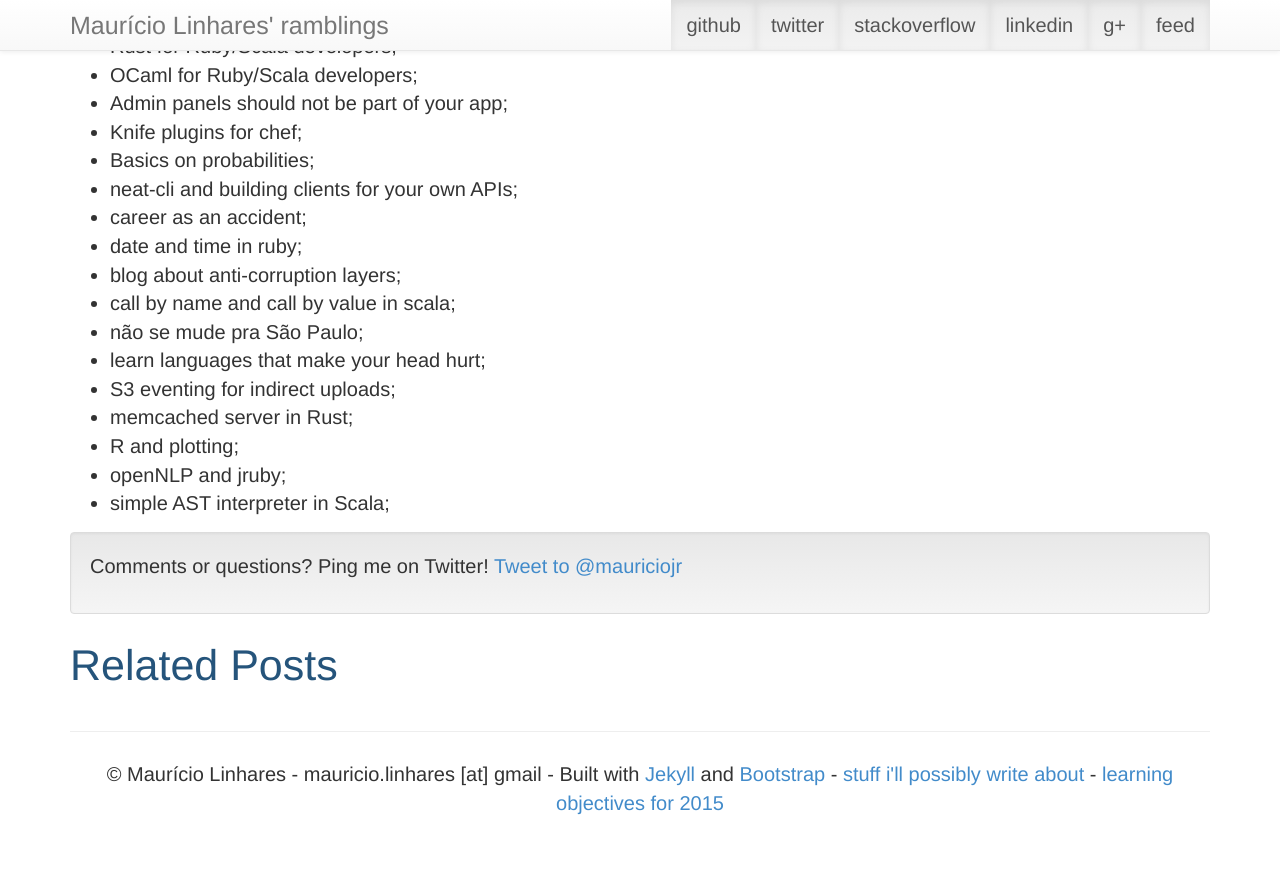
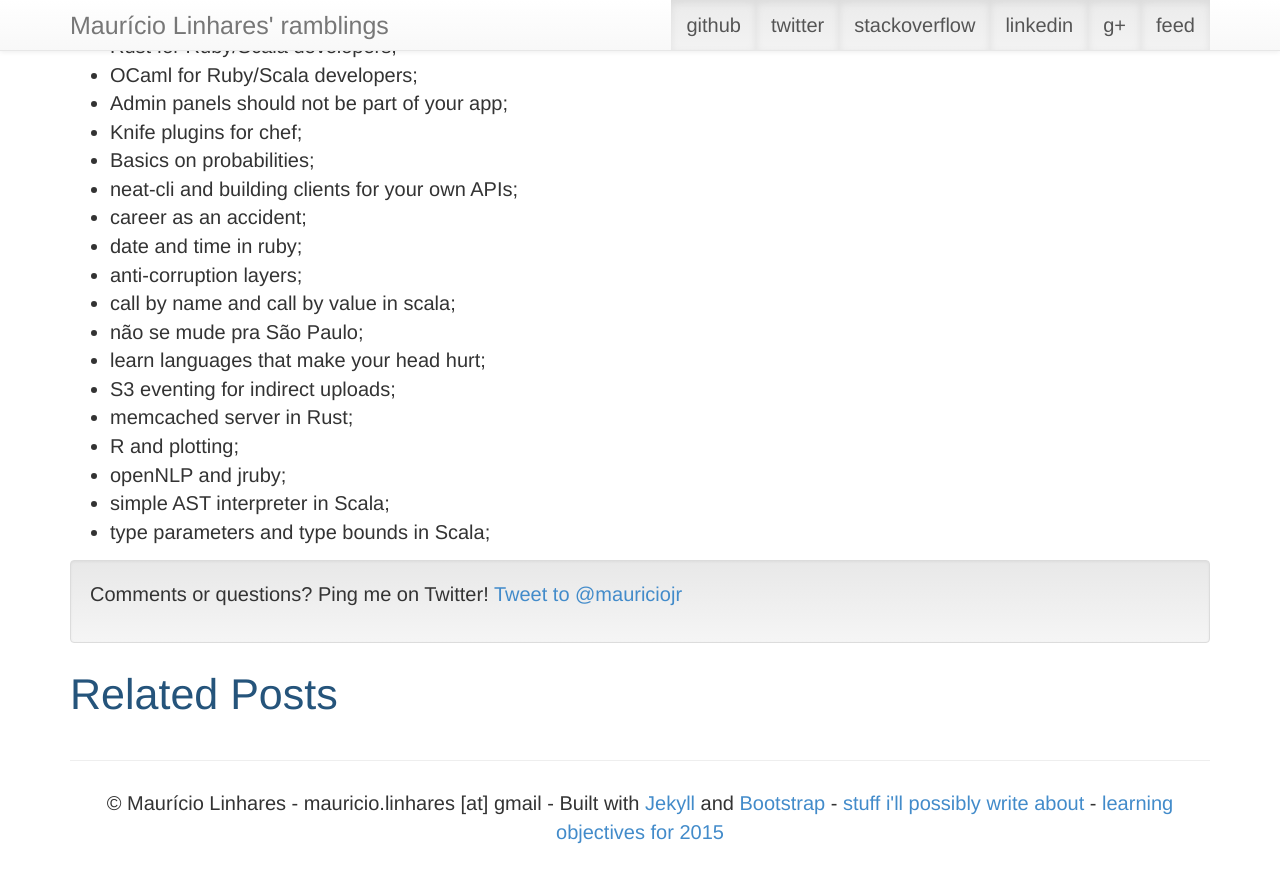
Before and after one commit to mauricio/mauricio.github.com, a Jekyll site: the page built from ideas/index.md, in a window 1280 px wide and 900 px high, scrolled down 527 px. Shown: the top 883 px of the window. Built offline with Jekyll 4.4.1, drawn with Linux system fonts in a browser that asks for light colours; comment, search, counter and statistics services are not loaded.

Commit message:
More ideas

```diff
--- a/ideas/index.md
+++ b/ideas/index.md
@@ -26,7 +26,7 @@ subtitle: my sandbox
 * neat-cli and building clients for your own APIs;
 * career as an accident;
 * date and time in ruby;
-* blog about anti-corruption layers;
+* anti-corruption layers;
 * call by name and call by value in scala;
 * não se mude pra São Paulo;
 * learn languages that make your head hurt;
@@ -35,3 +35,4 @@ subtitle: my sandbox
 * R and plotting;
 * openNLP and jruby;
 * simple AST interpreter in Scala;
+* type parameters and type bounds in Scala;
```
